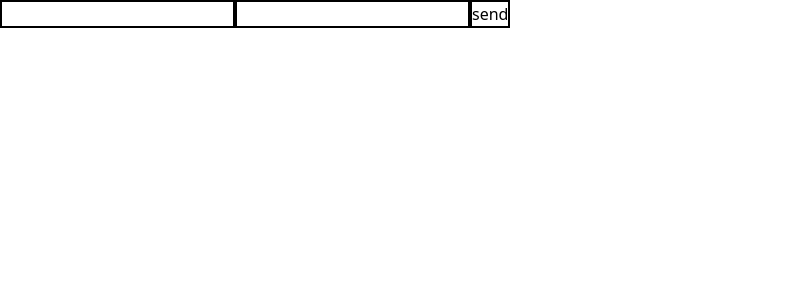
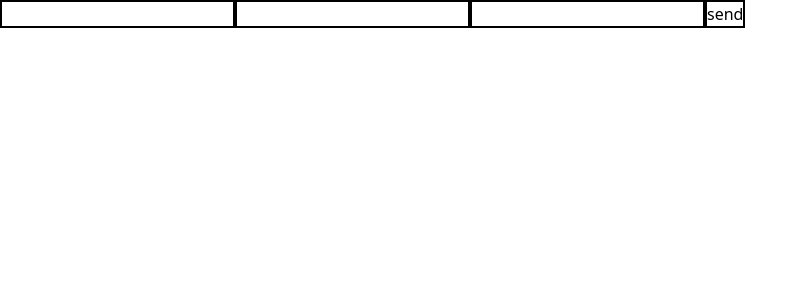
Before and after one commit to OleksandrUntervald/React_2025, a React (Vite) app: page / in a window 1280 px wide. Shown: the top 300 px of the page, without its empty margins (0-808 px from the left). Built offline with nearby package versions, Linux system fonts and the light colour scheme.

Commit message:
Lesson5-UseForm

```diff
--- a/package.json
+++ b/package.json
@@ -14,7 +14,8 @@
     "react": "^19.1.1",
     "react-dom": "^19.1.1",
     "react-router-dom": "7.9.1",
-    "tailwindcss": "^4.1.12"
+    "tailwindcss": "^4.1.12",
+    "react-hook-form": "^7.65.0"
   },
   "devDependencies": {
     "@eslint/js": "^9.33.0",
--- a/src/App.tsx
+++ b/src/App.tsx
@@ -1,10 +1,10 @@
-import {FormComponents} from "./components/FormComponents.tsx";
+import {FormComponent } from "./components/FormComponents.tsx";
 
 
 const App = () => {
    return (
        <div>
-          <FormComponents/>
+          <FormComponent/>
        </div>
 
   )
--- a/src/components/FormComponents.tsx
+++ b/src/components/FormComponents.tsx
@@ -1,38 +1,24 @@
-import {type FormEvent, useState} from "react";
+import {useForm} from "react-hook-form";
 
 interface IFormProps {
     username: string,
-    password: string
+    password: string,
+    age: number
 }
 
-export const FormComponents = () => {
+export const FormComponent = () => {
+    const {handleSubmit, register} = useForm<IFormProps>();
 
-    const [formState, setFormState] = useState<IFormProps>({
-        username: '',
-        password: ''
-    })
-    const handleSubmit = (e: FormEvent<HTMLFormElement>) => {
-        e.preventDefault();
-        let user = {
-            username: formState.username,
-            password: formState.password
-        };
-        console.log(user)
+    const customHandler   = (formDataProps: IFormProps) => {
+        console.log(formDataProps)
+    }
+    return (
 
-    }
-
-    const handleInputChange = (e: FormEvent<HTMLFormElement>)  => {
-        const input = e.target as HTMLInputElement;
-        console.log(input.name)
-        setFormState({...formState, [input.name]: input.value });
-    }
-
-
-    return (
         <div>
-            <form onSubmit={handleSubmit}>
-                <input className='border-2' type="text" name={'username'} value={formState.username} onChange={handleInputChange}/>
-                <input className='border-2' type="text" name={'password'} value={formState.password} onChange={handleInputChange}/>
+            <form onSubmit={handleSubmit(customHandler)}>
+                <input className='border-2' type="text" {...register('username')} />
+                <input className='border-2' type="text" {...register('password')} />
+                <input className='border-2' type="number" {...register('age')} />
                 <button className='border-2'>send</button>
             </form>
         </div>
```
Also changed, not shown: 1 other file (tests, documents, lock files or other folders).
